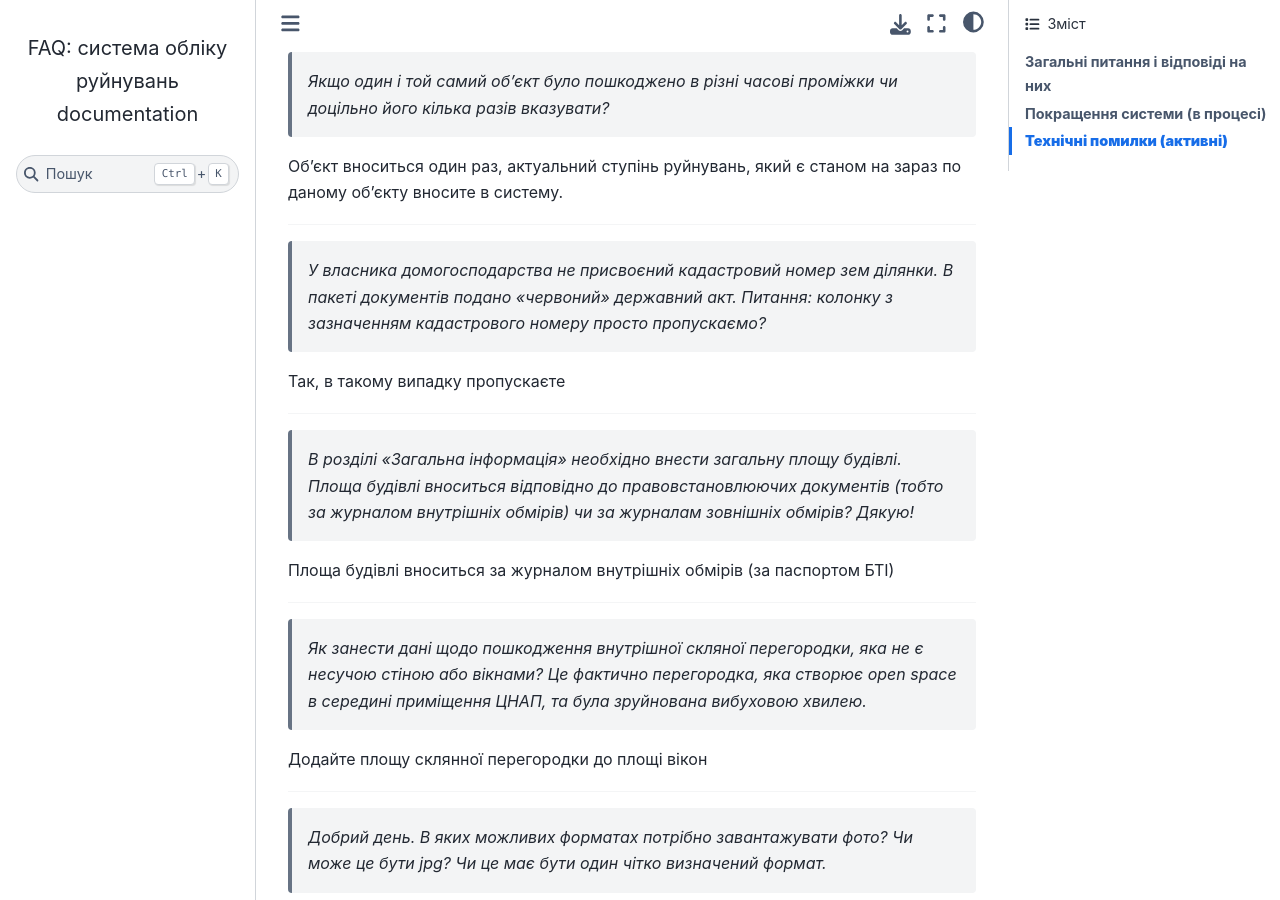
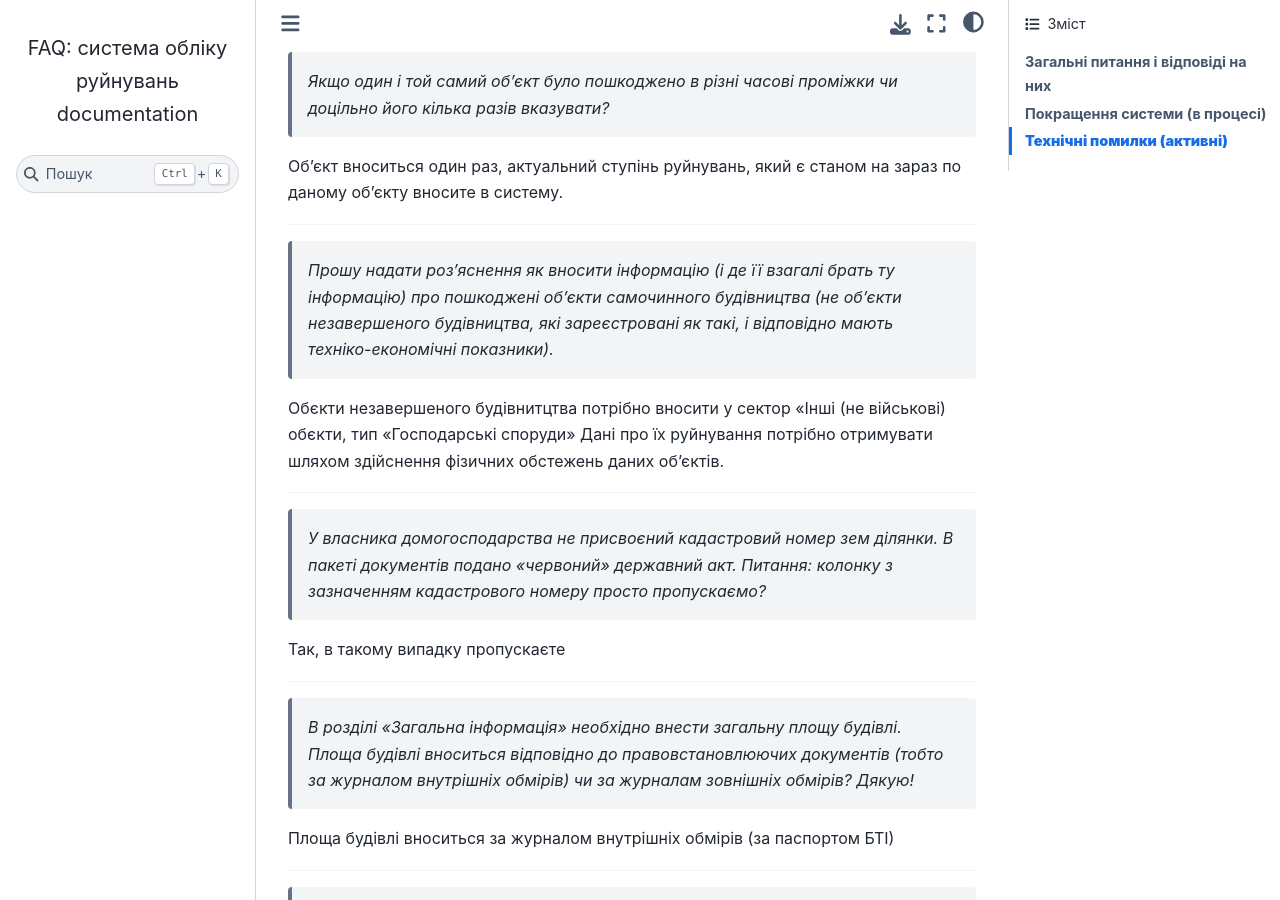
Before and after one commit to hp0404/docs.rebuild, a Sphinx documentation site: the page built from docs/source/index.md, in a window 1280 px wide and 900 px high, scrolled down 15664 px. Built offline with Sphinx 7.4.7 and the Sphinx Book theme 1.1.4, drawn with Linux system fonts in a browser that asks for light colours; some of the changed text lies outside the part shown.

Commit message:
Updated docs

```diff
--- a/docs/source/index.md
+++ b/docs/source/index.md
@@ -385,6 +385,12 @@
 Об'єкт вноситься один раз, актуальний ступінь руйнувань, який є станом на зараз по даному об'єкту вносите в систему.
 
 ---
+> *Прошу надати роз'яснення як вносити інформацію (і де її взагалі брать ту інформацію) про пошкоджені об'єкти самочинного будівництва (не об'єкти незавершеного будівництва, які зареєстровані як такі, і відповідно мають техніко-економічні показники).*
+
+Обєкти незавершеного будівнитцтва потрібно вносити у сектор "Інші (не військові) обєкти, тип "Господарські споруди"
+Дані про їх руйнування потрібно отримувати шляхом здійснення фізичних обстежень даних об'єктів.
+
+---
 > *У власника домогосподарства не присвоєний кадастровий номер зем ділянки. В пакеті документів подано "червоний" державний акт. Питання: колонку з зазначенням кадастрового номеру просто пропускаємо?*
 
 Так, в такому випадку пропускаєте
@@ -614,6 +620,12 @@
 ### Оцінка руйнувань
 
 <!-- damage_assessment starts -->
+> *Враховуючи те, що, як зазначалось у групі в Сигналі, різні об'єкти одного цілісного підприємства ми відносимо до одного типу промислових підприємств, не зрозуміло як внести в розділ "Пошкодження" інформацію про зруйнований електротрансформатор вугільної шахти. Там передбачені тільки будівлі, автомобілі/техніка і резервуари*
+
+поле "Кількість пошкоджених автомобілів/техніки"
+примітка "інфо" - зазначається марка автомобіля літака, двигуна, верстата та їх кількість
+
+---
 > *Об’єкт з сектору «Послуги ОМС (муніципальні)», тип – «Міський транспорт». Як буде відбуватися оцінка повністю знищеного об’єкта (наприклад світлофорного), якщо у розділі «Пошкодження» загальні параметри не підходять для цього об’єкта, а у випадку позначення ступені руйнації «Повна» - відсутнє вікно довільного опису нанесених збитків?*
 
 Оцінка об'єктів, які відмінні від будівель та споруд буде виконуватися індивідуально. Вартість таких об'єктів потрібно буде фіксувати у розділі картки об'єкту "Відновлення"
```
Also changed, not shown: other parts of docs/source/index.md (+1 -1 lines).
